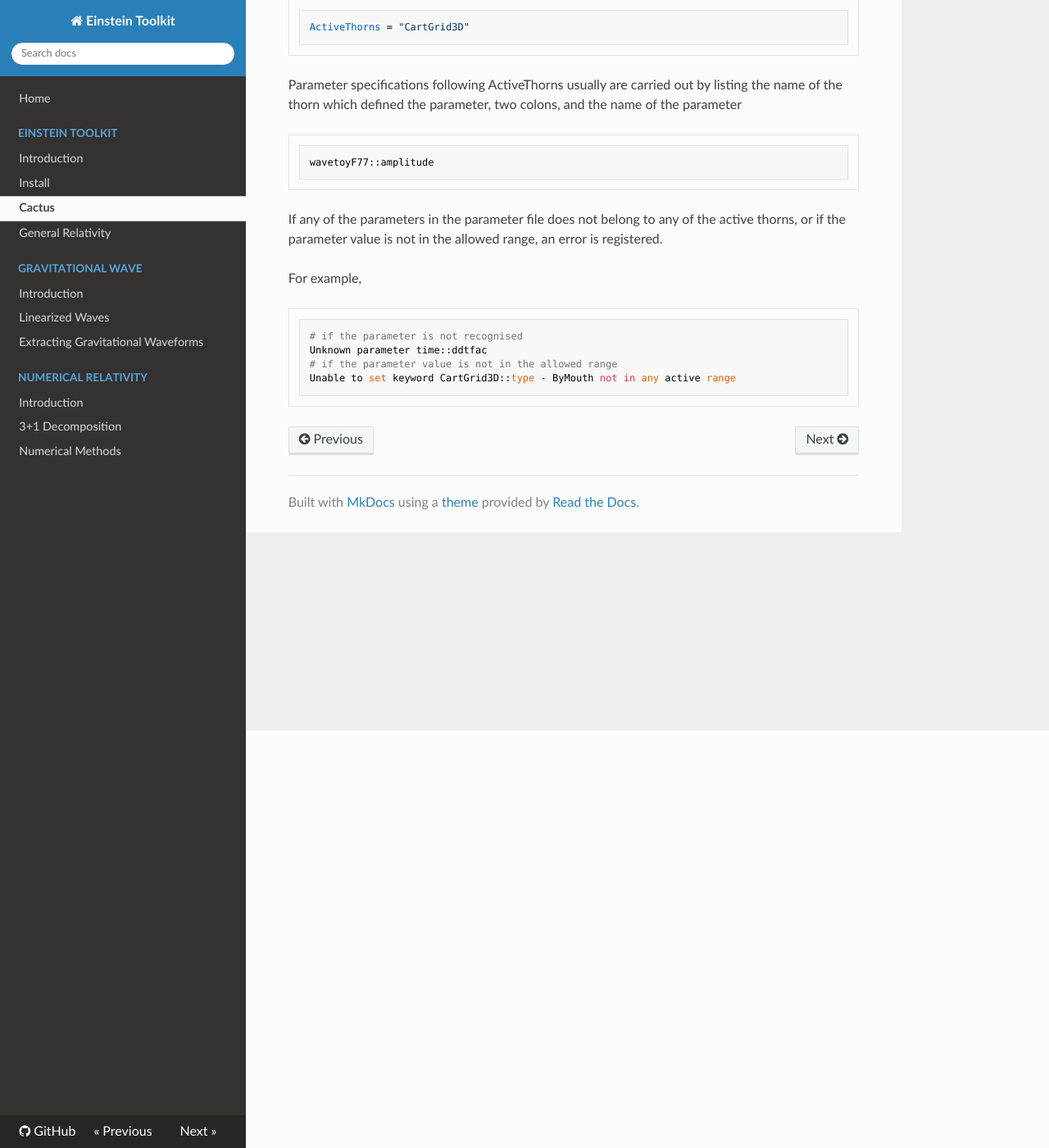
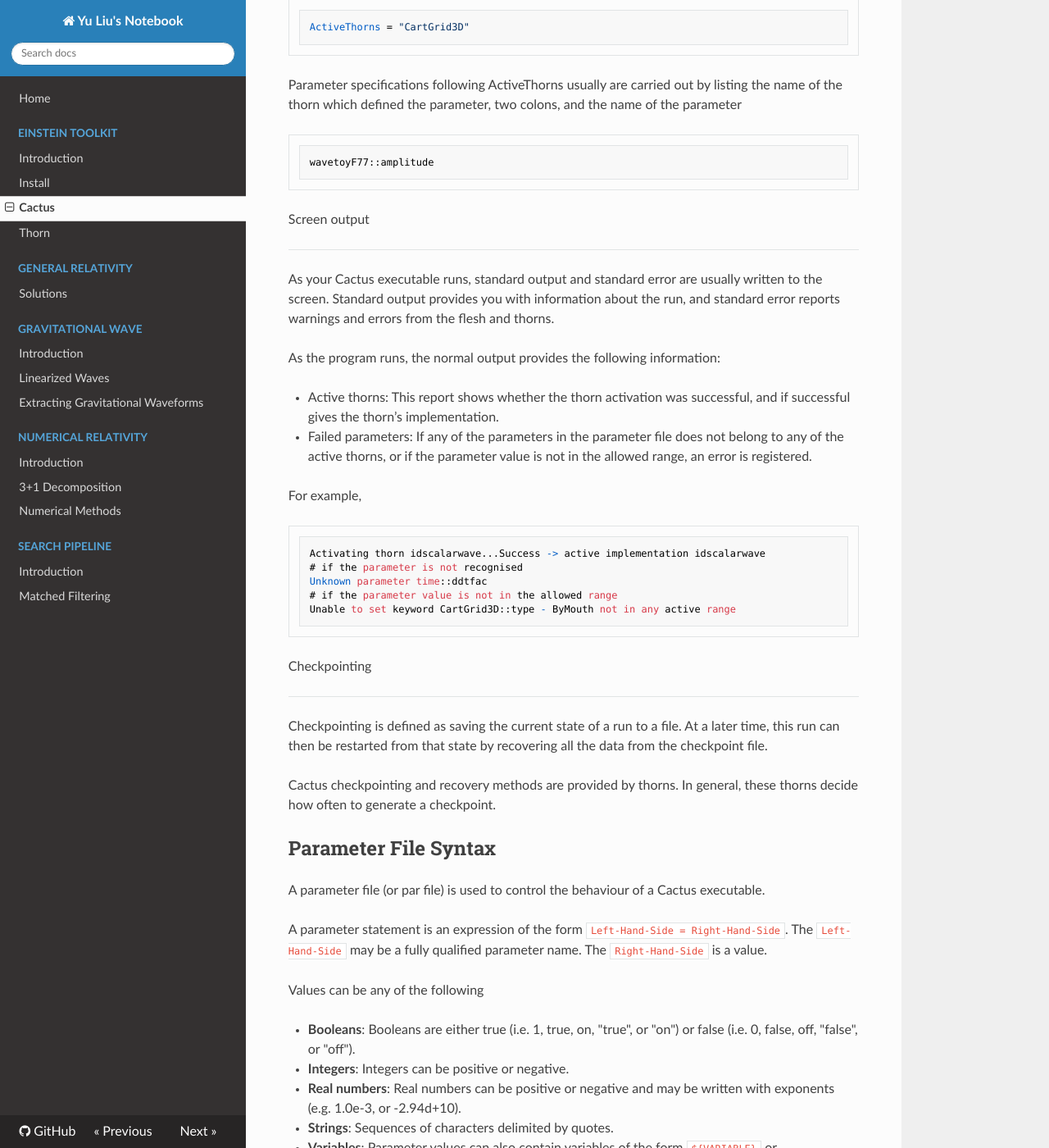
Before and after one commit to YuLiumt/Einstein-Toolkit, an MkDocs documentation site: the page built from docs/ET/Cactus.md, in a window 1280 px wide and 1400 px high, scrolled down 509 px. Shown: the whole window at 82% size. Built offline with MkDocs 1.6.1, drawn with Linux system fonts in a browser that asks for light colours; nearby versions of some CDN libraries; some of the changed text lies outside the part shown.

Commit message:
update in 2019-03-01

````diff
--- a/docs/ET/Cactus.md
+++ b/docs/ET/Cactus.md
@@ -18,13 +18,60 @@
 wavetoyF77::amplitude
 ```
 
-If any of the parameters in the parameter file does not belong to any of the active thorns, or if the parameter value is not in the allowed range, an error is registered.
+Screen output
+
+___
+
+As your Cactus executable runs, standard output and standard error are usually written to the screen. Standard output provides you with information about the run, and standard error reports warnings and errors from the flesh and thorns.
+
+As the program runs, the normal output provides the following information:
+
+- Active thorns: This report shows whether the thorn activation was successful, and if successful gives the thorn’s implementation.
+- Failed parameters: If any of the parameters in the parameter file does not belong to any of the active thorns, or if the parameter value is not in the allowed range, an error is registered.
 
 For example,
 
 ```
+Activating thorn idscalarwave...Success -> active implementation idscalarwave
 # if the parameter is not recognised
 Unknown parameter time::ddtfac
 # if the parameter value is not in the allowed range
 Unable to set keyword CartGrid3D::type - ByMouth not in any active range
 ```
+
+Checkpointing
+
+___
+
+Checkpointing is defined as saving the current state of a run to a file. At a later time, this run can then be restarted from that state by recovering all the data from the checkpoint file.
+
+Cactus checkpointing and recovery methods are provided by thorns. In general, these thorns decide how often to generate a checkpoint.
+
+## Parameter File Syntax
+
+A parameter file (or par file) is used to control the behaviour of a Cactus executable.
+
+A parameter statement is an expression of the form `Left-Hand-Side = Right-Hand-Side`. The `Left-Hand-Side` may be a fully qualified parameter name. The `Right-Hand-Side` is a value.
+
+Values can be any of the following
+
+- **Booleans**: Booleans are either true (i.e. 1, true, on, "true", or "on") or false (i.e. 0, false, off, "false", or "off").
+- **Integers**: Integers can be positive or negative.
+- **Real numbers**: Real numbers can be positive or negative and may be written with exponents (e.g. 1.0e-3, or -2.94d+10).
+- **Strings**: Sequences of characters delimited by quotes.
+- **Variables**: Parameter values can also contain variables of the form `${VARIABLE}` or `$ENV{VARIABLE}`.
+- **Expressions**: Parameters statements of numeric or boolean type can use arithmetic expressions in place of explicit values.
+- **Array assignments**: Arrays of parameters can be set by including an integer expression inside the square brackets following the name, e.g. `thorn::parameters[0]`. Optionally, an array of parameters may be set by means of a comma delimited list of values inside square brackets, e.g. `thorn::parameters = [4.8, 3.2]`.
+
+![-w913](media/15513391903942.jpg)
+
+Please see the file `par.peg` in the directory `Cactus/src/piraha/pegs` for the full grammar describing the par file.
+
+The parameter file is read sequentially from top to bottom, this means that if you set the value of a parameter twice in the parameter file, the second value will be used.
+
+!!! note
+    You can obtain lists of the parameters associated with each thorn using the command-line options.
+
+    `-O`: Prints a full list of all parameters from all thorns which were compiled, along with descriptions and allowed values.
+
+    `-o`: Prints the description and allowed values for a given parameter—takes one argument.
--- a/mkdocs.yml
+++ b/mkdocs.yml
@@ -1,4 +1,4 @@
-site_name: Einstein Toolkit
+site_name: Yu Liu's Notebook
 
 site_author: Yu Liu
 
@@ -11,7 +11,9 @@
     - Introduction: 'ET/Introduction.md'
     - Install: 'ET/Install.md'
     - Cactus: 'ET/Cactus.md'
-- General Relativity: 'GR.md'
+    - Thorn: 'ET/Thorn.md'
+- General Relativity:
+    - Solutions: 'GR/Solutions'
 - Gravitational Wave:
     - Introduction: 'GW/Introduction.md'
     - Linearized Waves: 'GW/Linearized Waves.md'
@@ -20,6 +22,10 @@
     - Introduction: 'NR/Introduction.md'
     - 3+1 Decomposition: 'NR/3+1 Decomposition.md'
     - Numerical Methods: 'NR/Numerical Methods.md'
+- Search Pipeline:
+    - Introduction: 'SP/Introduction.md'
+    - Matched Filtering: 'SP/matched filter.md'
+
 
 repo_url: https://github.com/YuLiumt/Einstein-Toolkit
 site_url: https://YuLiumt.github.io/Einstein-Toolkit
@@ -27,6 +33,7 @@
 google_analytics: ['UA-36723568-3', 'https://yuliumt.github.io']
 
 markdown_extensions:
+  - footnotes
   - codehilite:
       linenums: true
   - pymdownx.arithmatex
````
Also changed, not shown: docs/ET/Thorn.md (added, +270 -0 lines), docs/GR/Solutions.md (added, +172 -0 lines), docs/NR/Numerical Methods.md (+8 -16 lines), docs/SP/Introduction.md (added, +1 -0 lines), docs/SP/matched filter.md (added, +7 -0 lines), docs/ET/media/15512756872829.jpg (added), docs/ET/media/15513385257768.jpg (added), docs/ET/media/15513391903942.jpg (added), docs/GR/media/15514141323755.jpg (added), docs/GR/media/15514141448329.jpg (added), docs/GR/media/15514142344354.jpg (added), docs/GR/media/15514142464260.jpg (added), 2 other files.
